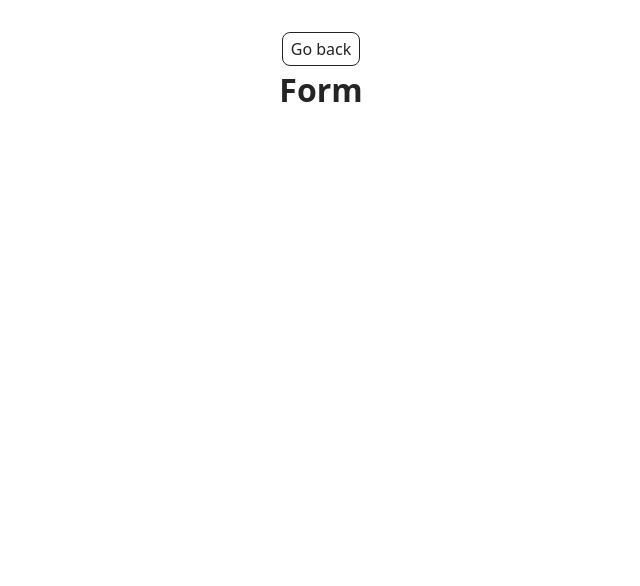
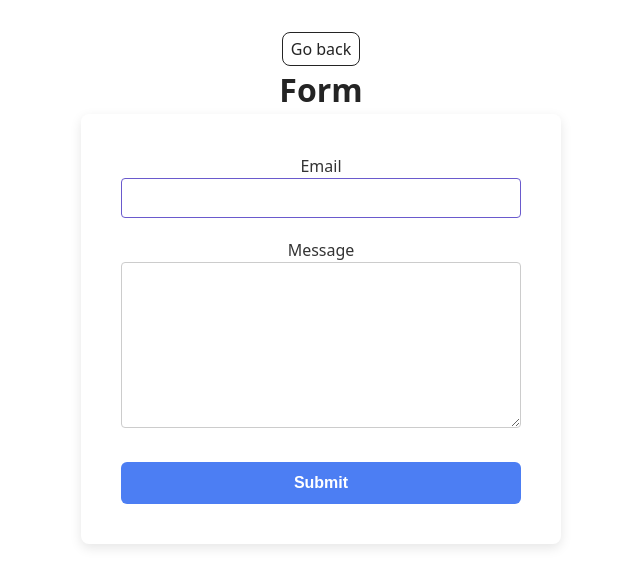
Before and after one commit to polinahrynishak/goit-js-hw-09, a website built with Vite: page src/2-form.html in a window 1280 px wide. Shown: the whole page, without its empty margins (319-959 px from the left). Built offline with nearby package versions, Linux system fonts and the light colour scheme.

Commit message:
js-hw-09 add feedback form

```diff
--- a/src/2-form.html
+++ b/src/2-form.html
@@ -14,6 +14,18 @@
 
         <h1 class="main-title">Form</h1>
       </div>
+
+      <form class="feedback-form" autocomplete="off">
+        <label>
+          Email
+          <input type="email" name="email" autofocus />
+        </label>
+        <label>
+          Message
+          <textarea name="message" rows="8"></textarea>
+        </label>
+        <button type="submit">Submit</button>
+      </form>
     </main>
 
     <script type="module" src="./js/2-form.js"></script>
--- a/src/css/2-form.css
+++ b/src/css/2-form.css
@@ -0,0 +1,53 @@
+.feedback-form {
+  background-color: #ffffff;
+  padding: 40px;
+  border-radius: 8px;
+  box-shadow: 0 4px 12px rgba(0, 0, 0, 0.1);
+  width: 100%;
+  max-width: 400px;
+  display: flex;
+  flex-direction: column;
+  gap: 16px;
+  margin-left: auto;
+  margin-right: auto;
+}
+.feedback-form label {
+  font-size: 16px;
+  color: #333;
+  margin-bottom: 4px;
+  display: block;
+}
+.feedback-form input[type='email'],
+.feedback-form textarea {
+  width: 100%;
+  padding: 10px;
+  border: 1px solid #ccc;
+  border-radius: 4px;
+  font-size: 16px;
+  box-sizing: border-box;
+  transition: border-color 0.3s;
+}
+.feedback-form input[type='email']:focus,
+.feedback-form textarea:focus {
+  border-color: #6a5acd;
+  outline: none;
+}
+.feedback-form textarea {
+  resize: vertical;
+}
+.feedback-form button[type='submit'] {
+  background-color: #4c7ef3;
+  color: white;
+  border: none;
+  padding: 12px 20px;
+  border-radius: 6px;
+  font-size: 16px;
+  font-weight: bold;
+  cursor: pointer;
+  transition: background-color 0.3s;
+  margin-top: 8px;
+}
+
+.feedback-form button[type='submit']:hover {
+  background-color: #3a68d0;
+}
--- a/src/js/2-form.js
+++ b/src/js/2-form.js
@@ -0,0 +1,57 @@
+let formData = {
+  email: '',
+  message: '',
+};
+
+const refs = {
+  feedbackForm: document.querySelector('.feedback-form'),
+};
+
+const fillFeedbackFormFields = () => {
+  const formDataFromLS = JSON.parse(
+    localStorage.getItem('feedback-form-state')
+  );
+
+  if (formDataFromLS === null) {
+    return;
+  }
+
+  formData = formDataFromLS;
+
+  const formDataFromLSKeys = Object.keys(formDataFromLS);
+
+  formDataFromLSKeys.forEach(key => {
+    refs.feedbackForm.elements[key].value = formDataFromLS[key];
+  });
+};
+
+fillFeedbackFormFields();
+
+const onFeedbackFormFieldChange = ({ target: formField }) => {
+  const formFieldName = formField.name;
+  const formFieldValue = formField.value.trim();
+
+  formData[formFieldName] = formFieldValue;
+
+  localStorage.setItem('feedback-form-state', JSON.stringify(formData));
+};
+
+const onFeedbackFormSubmit = event => {
+  event.preventDefault();
+
+  if (formData.email === '' || formData.message === '') {
+    alert('Fill please all fields');
+    return;
+  }
+
+  console.log(formData);
+
+  const { target: feedbackForm } = event;
+
+  localStorage.removeItem('feedback-form-state');
+  formData = { email: '', message: '' };
+  event.target.reset();
+};
+
+refs.feedbackForm.addEventListener('input', onFeedbackFormFieldChange);
+refs.feedbackForm.addEventListener('submit', onFeedbackFormSubmit);
```
